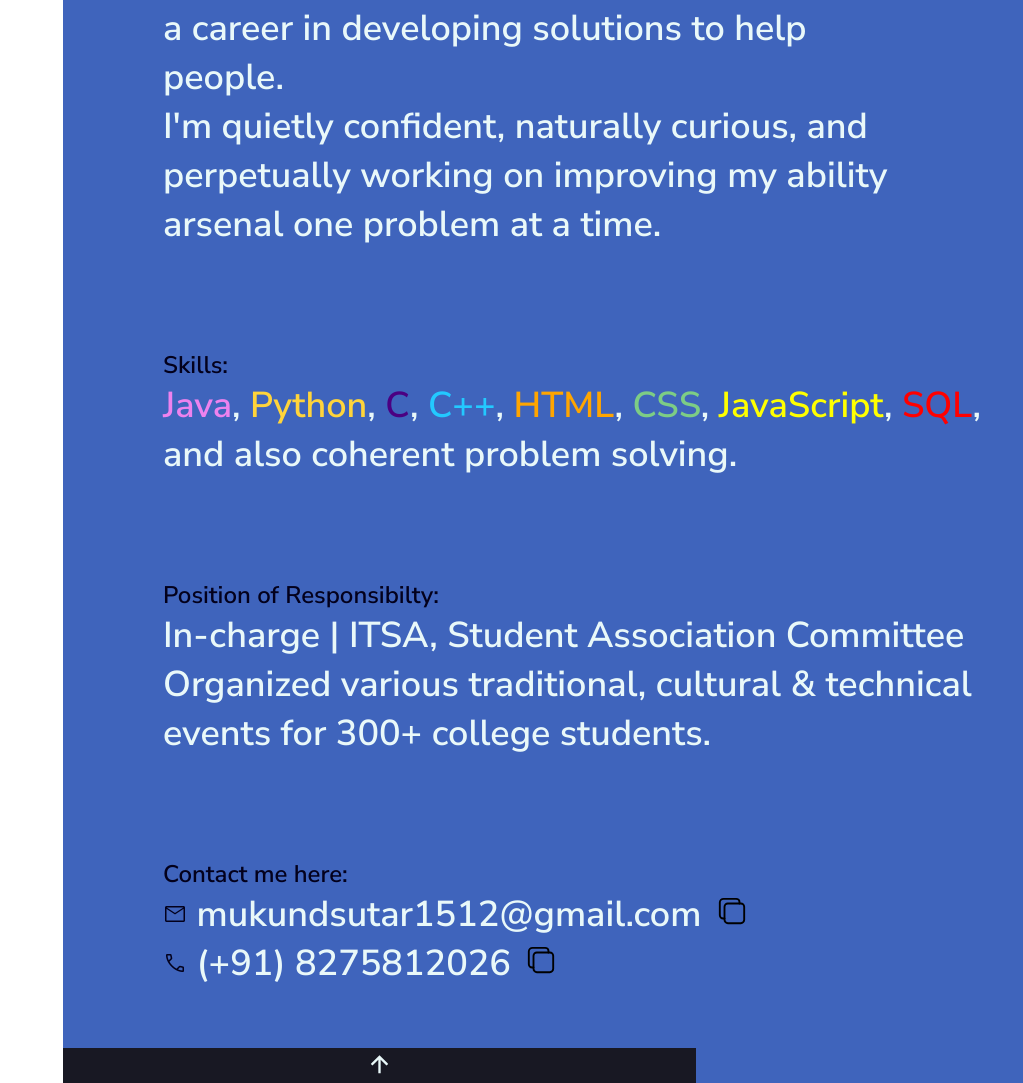
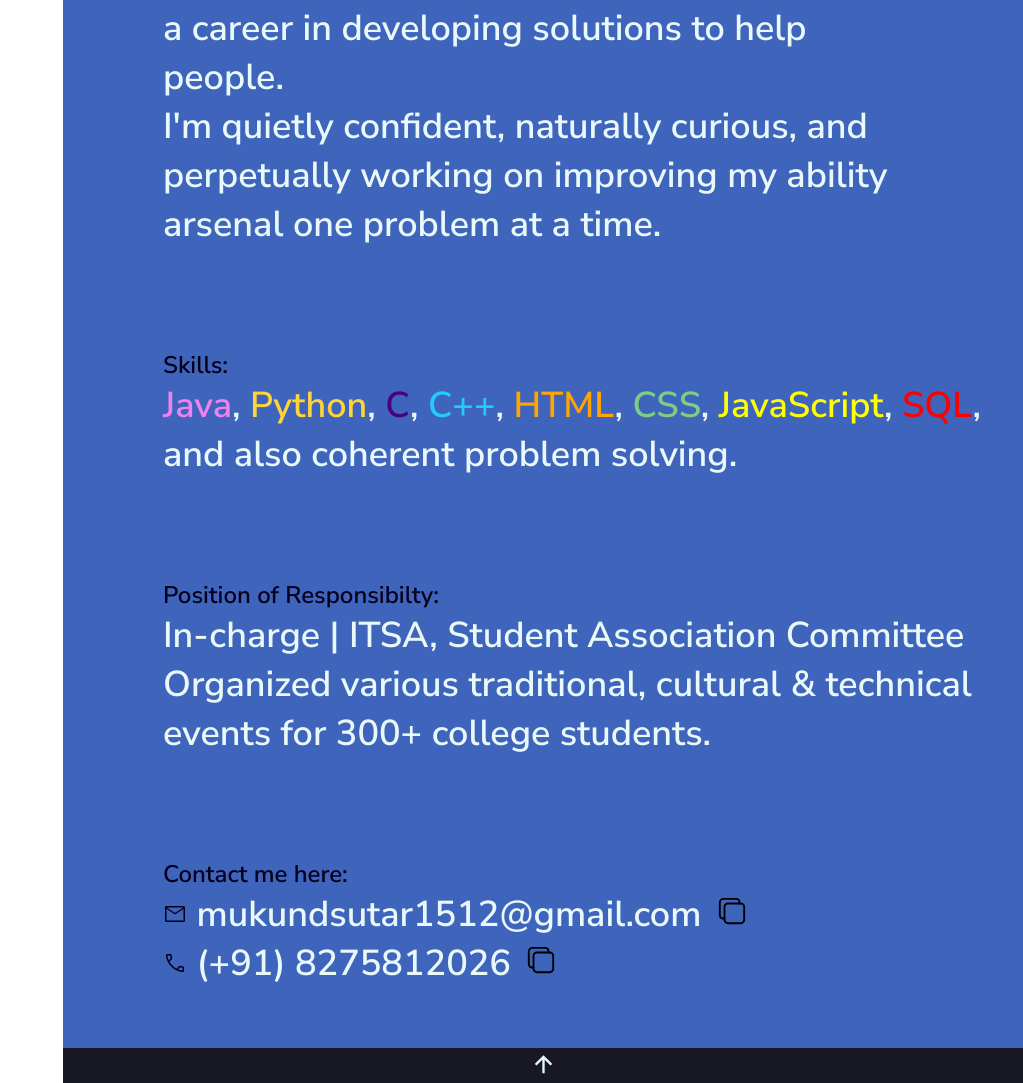
Before and after one commit to mukundsutar/mukund, a plain HTML site: page index.html in a window 1280 px wide. Shown: the part 1962-3045 px from the top of the page, without its empty margins (257-1280 px from the left). Drawn offline with nearby package versions, Linux system fonts and the light colour scheme; a web font is replaced by a local one.

Commit message:
BAct to top width 100%

```diff
--- a/CSS/style.css
+++ b/CSS/style.css
@@ -239,7 +239,7 @@ button:hover {
 
 #UP-icon{
     width: 100%;
-    width: 47.5em;
+    /* width: 47.5em; */
     background-color: var(--main-dark-blue-color);
     height: 2.2rem;
 }
```
